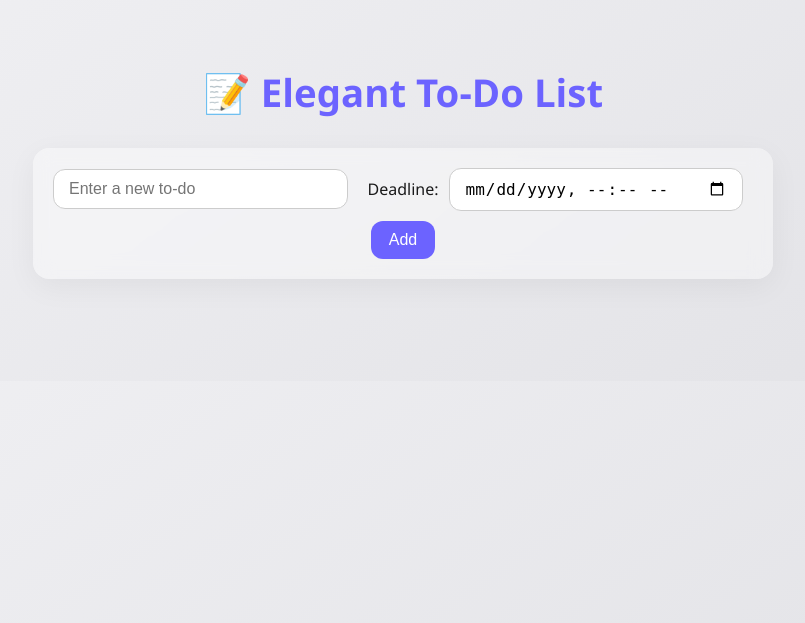
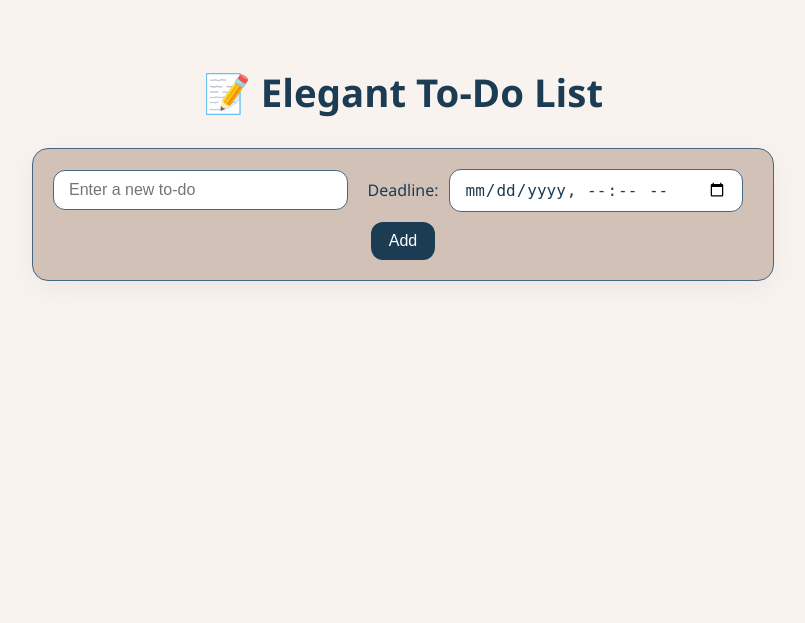
Before and after one commit to nemeab/to-do-app, a Flask app: page / in a window 1280 px wide. Shown: the top 623 px of the page, without its empty margins (237-1042 px from the left). Run offline with Flask 3, Linux system fonts and the light colour scheme; data that the repository does not hold is empty.

Commit message:
change css color

```diff
--- a/static/styles.css
+++ b/static/styles.css
@@ -1,15 +1,16 @@
 :root {
-    --primary: #6C63FF;
-    --bg: linear-gradient(145deg, #f0f0f3, #e2e2e6);
-    --text: #1a1a1a;
-    --glass: rgba(255, 255, 255, 0.4);
+    --primary: #1B3C53;
+    --secondary: #456882;
+    --accent: #D2C1B6;
+    --background: #F9F3EF;
+    --text: #1B3C53;
+    --border-radius: 16px;
     --shadow: 0 8px 30px rgba(0, 0, 0, 0.05);
-    --border-radius: 16px;
 }
 
 body {
     font-family: 'Segoe UI', Tahoma, Geneva, Verdana, sans-serif;
-    background: var(--bg);
+    background: var(--background);
     margin: 0;
     padding: 40px 20px;
     display: flex;
@@ -26,8 +27,7 @@ h1 {
 }
 
 form {
-    background: var(--glass);
-    backdrop-filter: blur(10px);
+    background: var(--accent);
     padding: 20px;
     border-radius: var(--border-radius);
     box-shadow: var(--shadow);
@@ -39,16 +39,18 @@ form {
     margin-bottom: 30px;
     max-width: 700px;
     width: 100%;
+    border: 1px solid var(--secondary);
 }
 
 input[type="text"],
 input[type="datetime-local"] {
     padding: 10px 15px;
-    border: 1px solid #ccc;
+    border: 1px solid var(--secondary);
     border-radius: 12px;
     font-size: 1rem;
     background: #fff;
     flex: 1 1 200px;
+    color: var(--primary);
 }
 
 button {
@@ -63,7 +65,7 @@ button {
 }
 
 button:hover {
-    background-color: #5848e5;
+    background-color: #152b3e;
 }
 
 ul {
@@ -74,15 +76,17 @@ ul {
 }
 
 li {
-    background: white;
+    background: #ffffff;
     margin-bottom: 12px;
     padding: 16px;
     border-radius: var(--border-radius);
     box-shadow: var(--shadow);
+    border-left: 5px solid var(--secondary);
     display: flex;
     flex-direction: column;
     gap: 10px;
     transition: all 0.3s ease;
+    color: var(--primary);
 }
 
 li span {
@@ -90,20 +94,22 @@ li span {
 }
 
 li small {
-    color: #666;
+    color: #555;
     font-size: 0.9rem;
 }
 
 li button {
-    background-color: #ff4757;
+    background-color: #c0392b;
     font-size: 0.85rem;
     padding: 8px 14px;
     border-radius: 10px;
     margin-top: 4px;
+    color: #fff;
+    border: none;
 }
 
 li button:nth-child(2) {
-    background-color: #2ed573;
+    background-color: #27ae60;
 }
 
 li button:disabled {
@@ -113,5 +119,5 @@ li button:disabled {
 
 #chosen-date {
     font-size: 0.9rem;
-    color: #444;
+    color: var(--secondary);
 }
```
